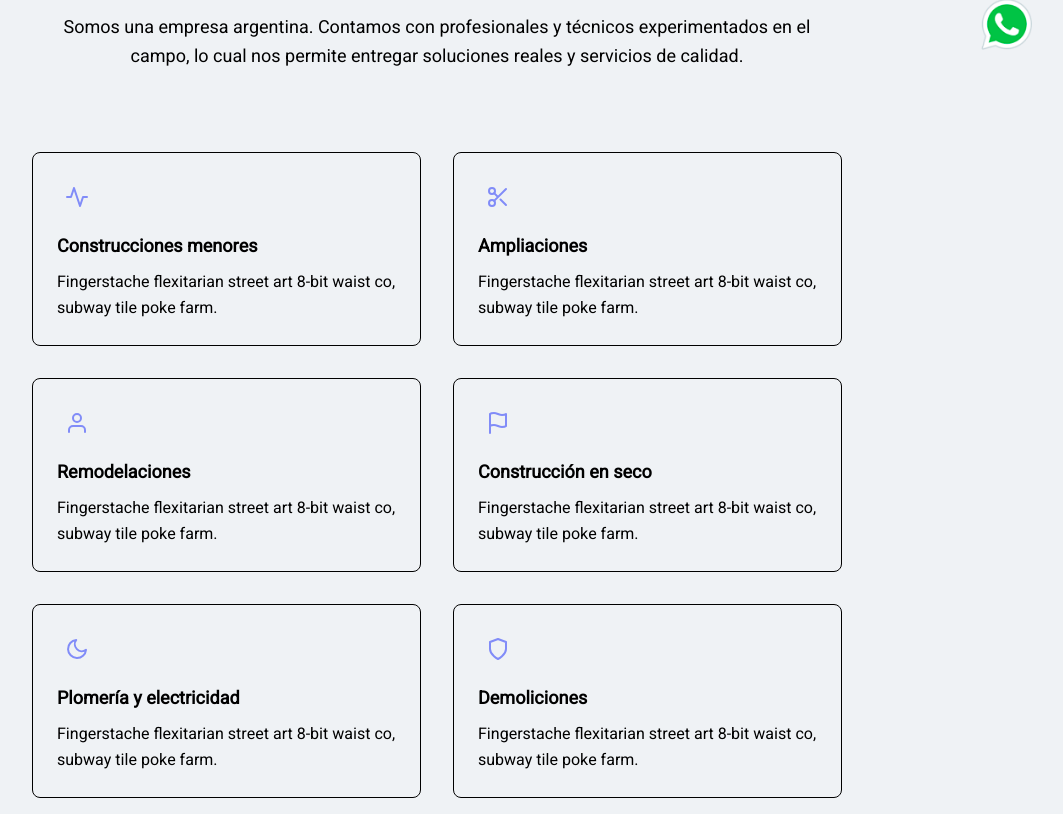
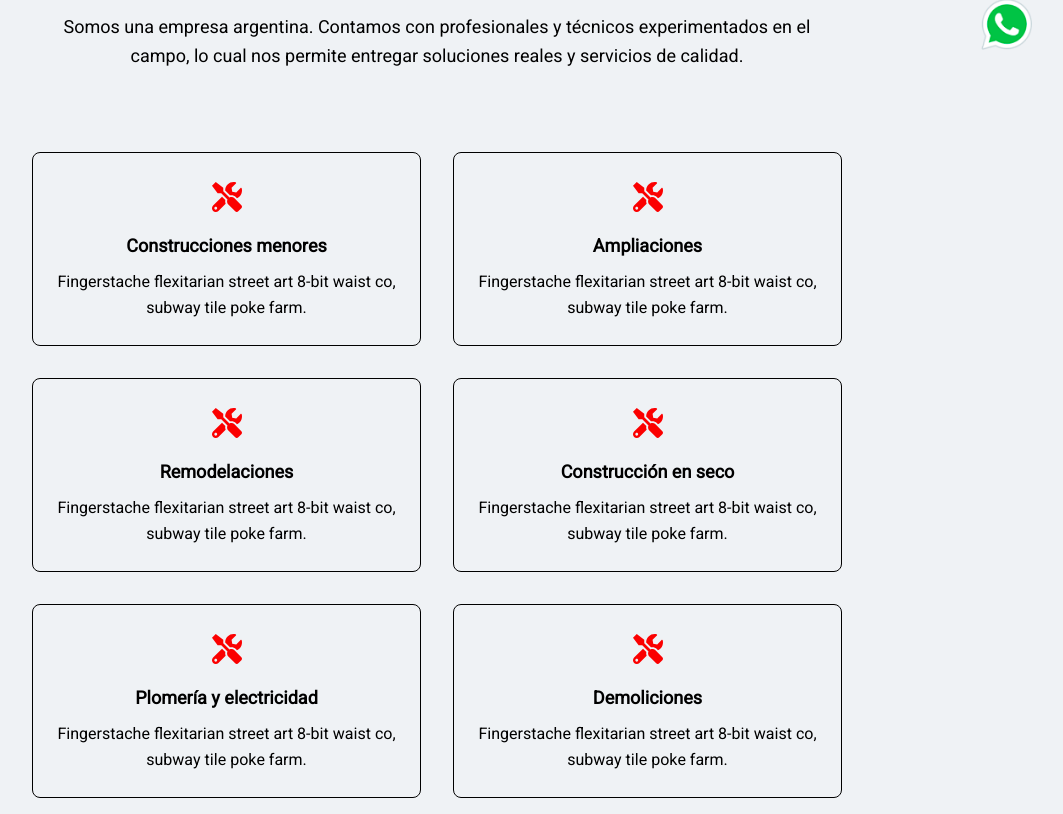
Before and after one commit to DevZeppelin/webpage-construcciones-med, a Next.js app: page /servicios in a window 1280 px wide. Shown: the part 706-1520 px from the top of the page, without its empty margins (203-1266 px from the left). Built offline with nearby package versions, Linux system fonts and the light colour scheme.

Commit message:
some details

```diff
--- a/css/tailwind.css
+++ b/css/tailwind.css
@@ -15,3 +15,7 @@
 .service-h2 {
     @apply text-lg text-black font-bold mb-2;
 }
+
+.indexGridImage {
+    @apply w-full text-white border-b-2 border-red h-10 absolute bg-gray bottom-0 z-10 py-3 hover:bg-red uppercase font-bold transition duration-500;
+}
--- a/pages/servicios.js
+++ b/pages/servicios.js
@@ -1,5 +1,6 @@
 import Head from "next/head";
 import Layout from "../components/Layout";
+import { FaTools } from "react-icons/fa";
 
 const Servicios = () => {
   return (
@@ -26,19 +27,9 @@ const Servicios = () => {
                 </div>
                 <div className="flex flex-wrap -m-4">
                   <div className="xl:w-1/3 md:w-1/2 p-4">
-                    <div className="hover:bg-lowContrast hover:text-black border border-gray-700 border-opacity-75 p-6 rounded-lg">
+                    <div className="text-center hover:bg-lowContrast hover:text-black border border-gray-700 border-opacity-75 p-6 rounded-lg">
                       <div className="w-10 h-10 inline-flex items-center justify-center rounded-full bg-gray-800 text-indigo-400 mb-4">
-                        <svg
-                          fill="none"
-                          stroke="currentColor"
-                          strokeLinecap="round"
-                          strokeLinejoin="round"
-                          strokeWidth="2"
-                          className="w-6 h-6"
-                          viewBox="0 0 24 24"
-                        >
-                          <path d="M22 12h-4l-3 9L9 3l-3 9H2"></path>
-                        </svg>
+                      <FaTools className="mx-auto text-3xl text-red"/>
                       </div>
                       <h2 className="service-h2">
                         Construcciones menores
@@ -50,21 +41,9 @@ const Servicios = () => {
                     </div>
                   </div>
                   <div className="xl:w-1/3 md:w-1/2 p-4">
-                    <div className=" hover:bg-lowContrast hover:text-black border border-gray-700 border-opacity-75 p-6 rounded-lg">
+                    <div className=" text-center hover:bg-lowContrast hover:text-black border border-gray-700 border-opacity-75 p-6 rounded-lg">
                       <div className="w-10 h-10 inline-flex items-center justify-center rounded-full bg-gray-800 text-indigo-400 mb-4">
-                        <svg
-                          fill="none"
-                          stroke="currentColor"
-                          strokeLinecap="round"
-                          strokeLinejoin="round"
-                          strokeWidth="2"
-                          className="w-6 h-6"
-                          viewBox="0 0 24 24"
-                        >
-                          <circle cx="6" cy="6" r="3"></circle>
-                          <circle cx="6" cy="18" r="3"></circle>
-                          <path d="M20 4L8.12 15.88M14.47 14.48L20 20M8.12 8.12L12 12"></path>
-                        </svg>
+                      <FaTools className="mx-auto text-3xl text-red"/>
                       </div>
                       <h2 className="service-h2">
                        Ampliaciones
@@ -76,20 +55,9 @@ const Servicios = () => {
                     </div>
                   </div>
                   <div className="xl:w-1/3 md:w-1/2 p-4">
-                    <div className="hover:bg-lowContrast hover:text-black border border-gray-700 border-opacity-75 p-6 rounded-lg">
+                    <div className="text-center hover:bg-lowContrast hover:text-black border border-gray-700 border-opacity-75 p-6 rounded-lg">
                       <div className="w-10 h-10 inline-flex items-center justify-center rounded-full bg-gray-800 text-indigo-400 mb-4">
-                        <svg
-                          fill="none"
-                          stroke="currentColor"
-                          strokeLinecap="round"
-                          strokeLinejoin="round"
-                          strokeWidth="2"
-                          className="w-6 h-6"
-                          viewBox="0 0 24 24"
-                        >
-                          <path d="M20 21v-2a4 4 0 00-4-4H8a4 4 0 00-4 4v2"></path>
-                          <circle cx="12" cy="7" r="4"></circle>
-                        </svg>
+                      <FaTools className="mx-auto text-3xl text-red"/>
                       </div>
                       <h2 className="service-h2">
                         Remodelaciones
@@ -101,19 +69,9 @@ const Servicios = () => {
                     </div>
                   </div>
                   <div className="xl:w-1/3 md:w-1/2 p-4">
-                    <div className="hover:bg-lowContrast hover:text-black border border-gray-700 border-opacity-75 p-6 rounded-lg">
+                    <div className="text-center hover:bg-lowContrast hover:text-black border border-gray-700 border-opacity-75 p-6 rounded-lg">
                       <div className="w-10 h-10 inline-flex items-center justify-center rounded-full bg-gray-800 text-indigo-400 mb-4">
-                        <svg
-                          fill="none"
-                          stroke="currentColor"
-                          strokeLinecap="round"
-                          strokeLinejoin="round"
-                          strokeWidth="2"
-                          className="w-6 h-6"
-                          viewBox="0 0 24 24"
-                        >
-                          <path d="M4 15s1-1 4-1 5 2 8 2 4-1 4-1V3s-1 1-4 1-5-2-8-2-4 1-4 1zM4 22v-7"></path>
-                        </svg>
+                      <FaTools className="mx-auto text-3xl text-red"/>
                       </div>
                       <h2 className="service-h2">
                         Construcción en seco
@@ -125,19 +83,9 @@ const Servicios = () => {
                     </div>
                   </div>
                   <div className="xl:w-1/3 md:w-1/2 p-4">
-                    <div className="hover:bg-lowContrast hover:text-black border border-gray-700 border-opacity-75 p-6 rounded-lg">
+                    <div className="text-center hover:bg-lowContrast hover:text-black border border-gray-700 border-opacity-75 p-6 rounded-lg">
                       <div className="w-10 h-10 inline-flex items-center justify-center rounded-full bg-gray-800 text-indigo-400 mb-4">
-                        <svg
-                          fill="none"
-                          stroke="currentColor"
-                          strokeLinecap="round"
-                          strokeLinejoin="round"
-                          strokeWidth="2"
-                          className="w-6 h-6"
-                          viewBox="0 0 24 24"
-                        >
-                          <path d="M21 12.79A9 9 0 1111.21 3 7 7 0 0021 12.79z"></path>
-                        </svg>
+                      <FaTools className="mx-auto text-3xl text-red"/>
                       </div>
                       <h2 className="service-h2">
                        Plomería y electricidad
@@ -149,19 +97,9 @@ const Servicios = () => {
                     </div>
                   </div>
                   <div className="xl:w-1/3 md:w-1/2 p-4">
-                    <div className="border border-gray-700 border-opacity-75 p-6 rounded-lg hover:bg-lowContrast hover:text-black">
+                    <div className="border border-gray-700 border-opacity-75 p-6 rounded-lg hover:bg-lowContrast hover:text-black text-center">
                       <div className="w-10 h-10 inline-flex items-center justify-center rounded-full bg-gray-800 text-indigo-400 mb-4">
-                        <svg
-                          fill="none"
-                          stroke="currentColor"
-                          strokeLinecap="round"
-                          strokeLinejoin="round"
-                          strokeWidth="2"
-                          className="w-6 h-6"
-                          viewBox="0 0 24 24"
-                        >
-                          <path d="M12 22s8-4 8-10V5l-8-3-8 3v7c0 6 8 10 8 10z"></path>
-                        </svg>
+                      <FaTools className="mx-0 text-3xl text-red"/>
                       </div>
                       <h2 className="service-h2">
                        Demoliciones
--- a/tailwind.config.js
+++ b/tailwind.config.js
@@ -23,6 +23,10 @@ module.exports = {
                 'hero': "url('/01-sm.png')",
                })
         },
+        grayscale: {
+            100: '100%',
+        },
+        grayscale: ['hover']
     },
 
     variants: {
```
Also changed, not shown: pages/index.js (+50 -32 lines).
